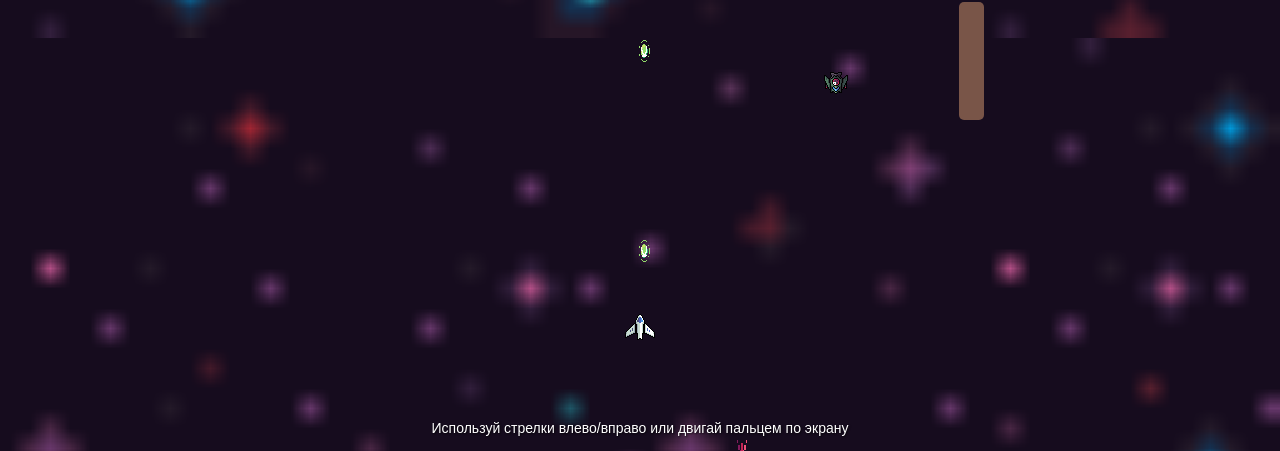
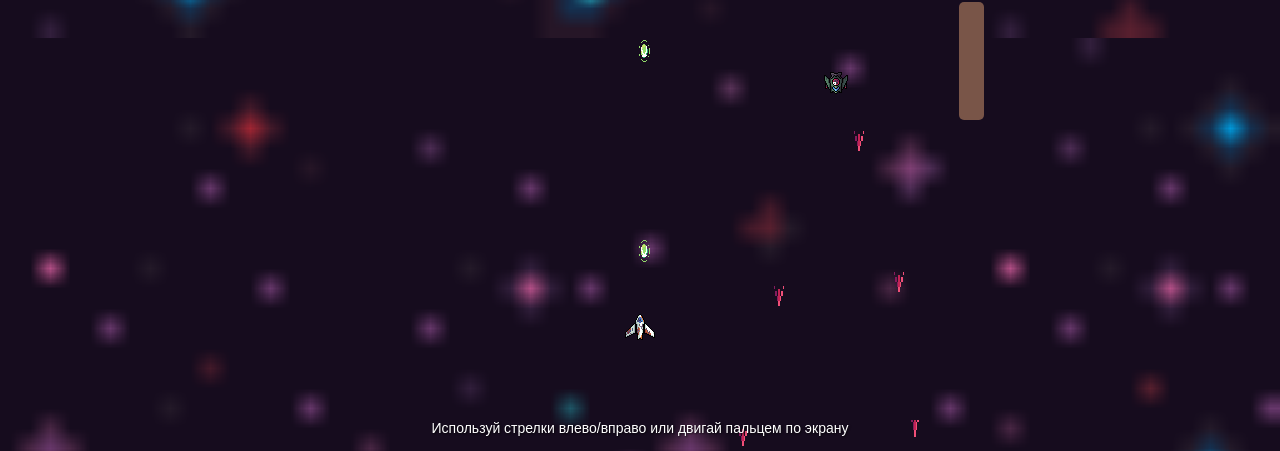
Before and after one commit to st-corn/sillygame, a plain HTML site: page index.html in a window 1280 px wide. Shown: the part 349-800 px from the top of the page. Drawn offline with Linux system fonts and the light colour scheme.

Commit message:
Update index.html

```diff
--- a/index.html
+++ b/index.html
@@ -396,7 +396,7 @@
                     enemy.element.style.left = `${enemy.x}px`;
 
                     enemy.shootTimer += deltaTime;
-                    if (enemy.shootTimer > (enemy.type === 1 ? 3000 : 2000)) {
+                    if (enemy.shootTimer > (enemy.type === 1 ? 1000 : 500)) {
                         const bullet = document.createElement('div');
                         bullet.className = 'enemy-bullet';
 
```
